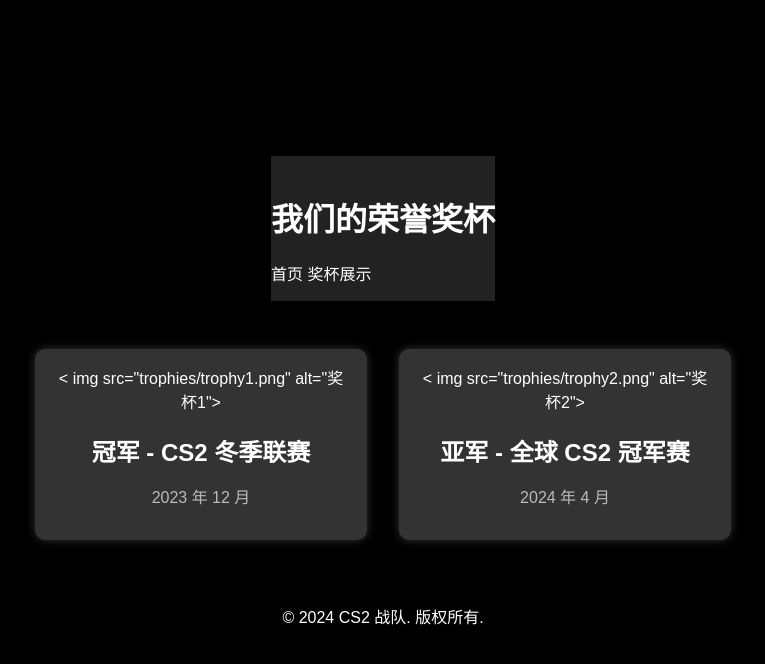
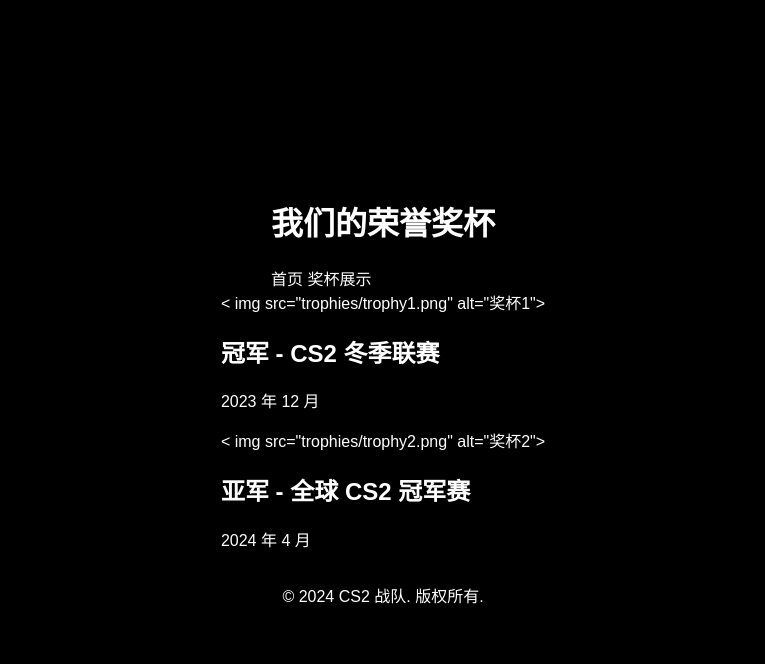
Before and after one commit to biglindar/my, a plain HTML site: page trophies.html in a window 1280 px wide. Shown: the whole page, without its empty margins (257-1022 px from the left). Drawn offline with Linux system fonts and the light colour scheme.

Commit message:
Update styles.css

```diff
--- a/styles.css
+++ b/styles.css
@@ -73,53 +73,3 @@ body, html {
         opacity: 1;
     }
 }
-/* 导航栏样式 */
-header {
-    background-color: #222;
-    padding: 1rem 0;
-}
-
-nav a {
-    color: #fff;
-    margin: 0 1rem;
-    text-decoration: none;
-    font-size: 1.2rem;
-}
-
-nav a:hover {
-    color: #f0a500;  /* 悬停时的颜色 */
-}
-
-/* 奖杯画廊样式 */
-.trophy-gallery {
-    display: flex;
-    flex-wrap: wrap;
-    justify-content: center;
-    margin: 2rem 0;
-}
-
-.trophy {
-    background-color: #333;
-    border-radius: 10px;
-    margin: 1rem;
-    padding: 1rem;
-    width: 300px;
-    text-align: center;
-    box-shadow: 0 0 10px rgba(255, 255, 255, 0.2);
-}
-
-.trophy img {
-    width: 100px;
-    height: 100px;
-    margin-bottom: 1rem;
-}
-
-.trophy h2 {
-    font-size: 1.5rem;
-    margin-bottom: 0.5rem;
-}
-
-.trophy p {
-    font-size: 1rem;
-    color: #bbb;
-}
```
